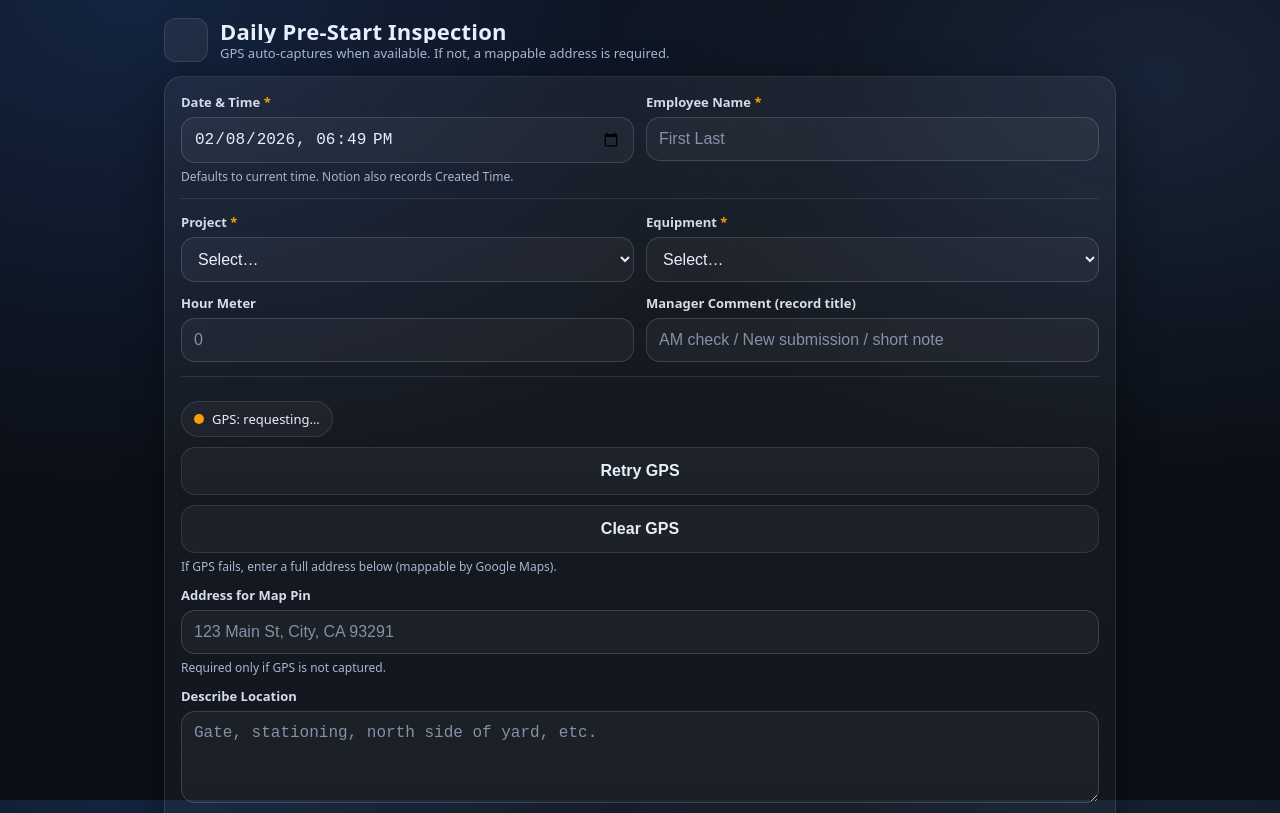
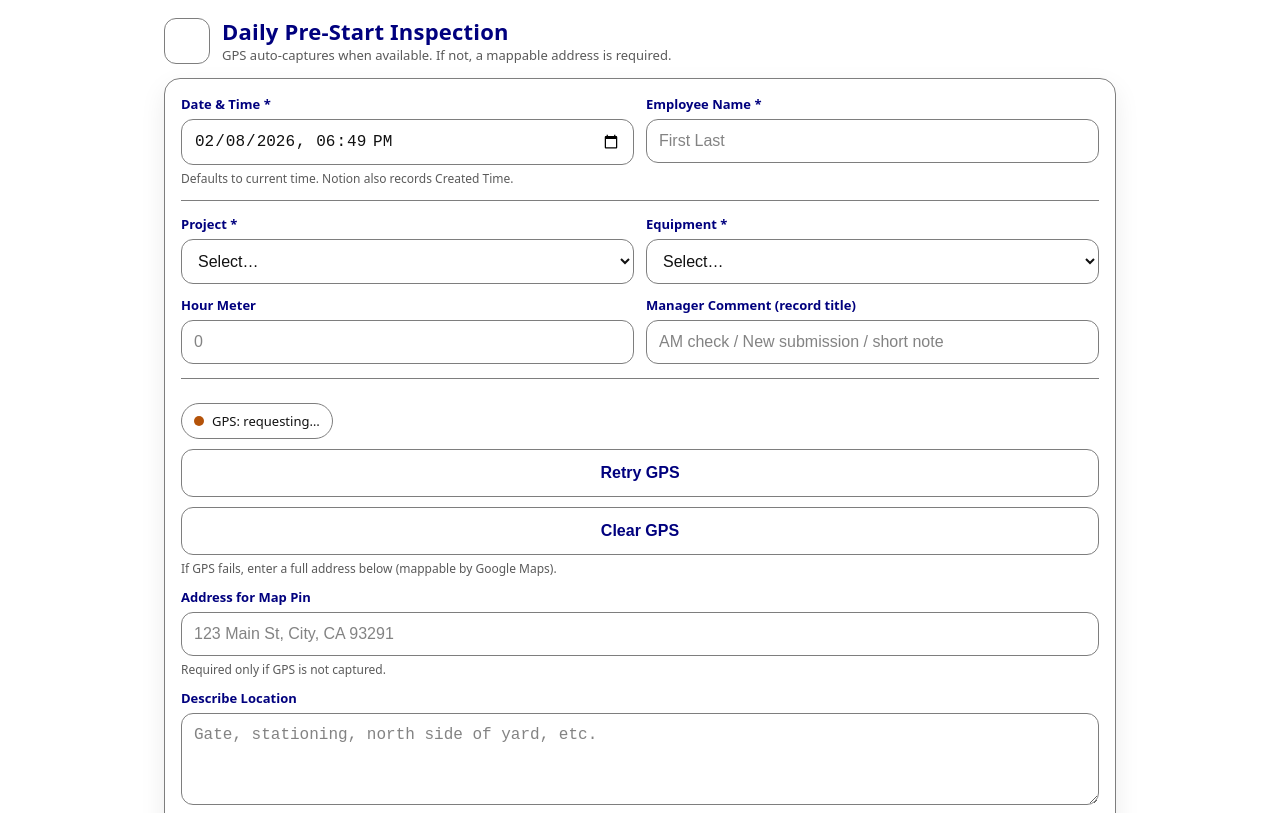
Before and after one commit to archercivil/archercivil.github.io, a plain HTML site: page equip-prestart/index.html in a window 1280 px wide. Shown: the top 813 px of the page. Drawn offline with Linux system fonts and the light colour scheme.

Commit message:
Update index.html style colors

```diff
--- a/equip-prestart/index.html
+++ b/equip-prestart/index.html
@@ -10,30 +10,26 @@
 
   <style>
     :root{
-      --bg:#0b0f17;
-      --card:#0f1624;
-      --card2:#0c1320;
-      --text:#e8eefc;
-      --muted:#a9b6d1;
-      --line:rgba(255,255,255,0.10);
-      --line2:rgba(255,255,255,0.14);
-      --accent:#3b82f6;
-      --accent2:#60a5fa;
-      --danger:#ef4444;
-      --ok:#22c55e;
-      --warn:#f59e0b;
-      --shadow: 0 10px 40px rgba(0,0,0,0.35);
-      --radius: 18px;
+      --bg:#ffffff;
+      --card:#ffffff;
+      --text:#111111;
+      --muted:#5a5a5a;
+      --border:#7e7e7e;
+      --heading:#00007e;
+      --accent:#00007e;
+      --danger:#b91c1c;
+      --ok:#15803d;
+      --warn:#b45309;
+      --radius: 16px;
+      --shadow: 0 10px 26px rgba(0,0,0,0.08);
     }
 
-    * { box-sizing: border-box; }
-    html, body { height: 100%; }
+    *{ box-sizing:border-box; }
+    html, body{ height:100%; }
     body{
       margin:0;
       font-family: system-ui, -apple-system, Segoe UI, Roboto, Arial, sans-serif;
-      background: radial-gradient(1200px 800px at 10% 0%, rgba(59,130,246,0.18), transparent 60%),
-                  radial-gradient(1000px 700px at 90% 10%, rgba(96,165,250,0.14), transparent 55%),
-                  var(--bg);
+      background: var(--bg);
       color: var(--text);
     }
 
@@ -51,11 +47,11 @@
     }
 
     .logo{
-      width: 44px;
-      height: 44px;
+      width: 46px;
+      height: 46px;
       border-radius: 12px;
-      background: rgba(255,255,255,0.06);
-      border: 1px solid var(--line);
+      background: #fff;
+      border: 1px solid var(--border);
       display:flex;
       align-items:center;
       justify-content:center;
@@ -77,15 +73,18 @@
       gap: 2px;
       min-width: 0;
     }
-    .title{
+
+    h1{
       margin:0;
       font-size: 22px;
       letter-spacing: 0.2px;
-      line-height: 1.1;
+      line-height: 1.15;
+      color: var(--heading);
       white-space: nowrap;
       overflow: hidden;
       text-overflow: ellipsis;
     }
+
     .subtitle{
       margin:0;
       color: var(--muted);
@@ -94,8 +93,8 @@
     }
 
     .card{
-      background: linear-gradient(180deg, rgba(255,255,255,0.05), rgba(255,255,255,0.02));
-      border: 1px solid var(--line);
+      background: var(--card);
+      border: 1px solid var(--border);
       border-radius: var(--radius);
       box-shadow: var(--shadow);
       overflow: hidden;
@@ -108,7 +107,7 @@
     .section{
       margin-top: 14px;
       padding-top: 14px;
-      border-top: 1px solid var(--line);
+      border-top: 1px solid var(--border);
     }
 
     .grid2{
@@ -124,15 +123,15 @@
     label{
       display:block;
       margin: 0 0 6px;
-      font-weight: 650;
+      font-weight: 700;
       font-size: 13px;
-      color: rgba(232,238,252,0.92);
+      color: var(--heading);
     }
 
     .field{
-      background: rgba(255,255,255,0.04);
-      border: 1px solid var(--line2);
-      border-radius: 14px;
+      background: #fff;
+      border: 1px solid var(--border);
+      border-radius: 12px;
       padding: 12px;
       color: var(--text);
       width: 100%;
@@ -140,7 +139,12 @@
       outline: none;
     }
 
-    .field::placeholder{ color: rgba(169,182,209,0.75); }
+    .field:focus{
+      border-color: var(--accent);
+      box-shadow: 0 0 0 3px rgba(0,0,126,0.10);
+    }
+
+    .field::placeholder{ color: rgba(90,90,90,0.75); }
 
     textarea.field{ min-height: 92px; resize: vertical; }
 
@@ -165,8 +169,8 @@
       gap: 8px;
       border-radius: 999px;
       padding: 8px 12px;
-      border: 1px solid var(--line);
-      background: rgba(255,255,255,0.04);
+      border: 1px solid var(--border);
+      background: #fff;
       font-size: 13px;
       color: var(--text);
       user-select: none;
@@ -176,7 +180,7 @@
       width: 10px;
       height: 10px;
       border-radius: 999px;
-      background: var(--muted);
+      background: #9ca3af;
     }
     .dot.ok{ background: var(--ok); }
     .dot.warn{ background: var(--warn); }
@@ -191,38 +195,43 @@
 
     .btn{
       width: 100%;
-      border: 0;
-      border-radius: 14px;
+      border-radius: 12px;
       padding: 14px 14px;
       font-size: 16px;
-      font-weight: 700;
+      font-weight: 800;
       cursor: pointer;
+      border: 1px solid var(--border);
+      background: #fff;
+      color: var(--heading);
     }
+
     .btnPrimary{
-      background: linear-gradient(90deg, var(--accent), var(--accent2));
-      color: #07101f;
+      border-color: var(--accent);
+      background: var(--accent);
+      color: #fff;
     }
+
     .btnGhost{
-      background: rgba(255,255,255,0.04);
-      color: var(--text);
-      border: 1px solid var(--line);
-      font-weight: 650;
+      background: #fff;
+      color: var(--heading);
+      border: 1px solid var(--border);
+      font-weight: 750;
     }
 
     .status{
       margin-top: 12px;
       white-space: pre-wrap;
       font-size: 13px;
-      color: rgba(232,238,252,0.95);
+      color: var(--text);
     }
 
     .req{
-      color: rgba(232,238,252,0.9);
-      font-weight: 750;
+      color: var(--heading);
+      font-weight: 800;
     }
     .req::after{
       content:" *";
-      color: var(--warn);
+      color: var(--accent);
       font-weight: 900;
     }
 
@@ -258,7 +267,7 @@
         <img src="/archer-logo.png" alt="Archer Civil" onerror="this.style.display='none';" />
       </div>
       <div class="titleBlock">
-        <h1 class="title">Daily Pre-Start Inspection</h1>
+        <h1>Daily Pre-Start Inspection</h1>
         <p class="subtitle">GPS auto-captures when available. If not, a mappable address is required.</p>
       </div>
     </div>
@@ -384,10 +393,8 @@
     const f = document.getElementById("f");
     const statusEl = document.getElementById("status");
 
-    const gpsPill = document.getElementById("gpsPill");
     const gpsText = document.getElementById("gpsText");
     const gpsDot = document.getElementById("gpsDot");
-
     const retryGpsBtn = document.getElementById("retryGpsBtn");
     const clearGpsBtn = document.getElementById("clearGpsBtn");
 
@@ -405,7 +412,6 @@
     setNow();
 
     const setGpsUi = (state, msg) => {
-      // state: "ok" | "warn" | "bad"
       gpsDot.className = "dot " + (state || "");
       gpsText.textContent = msg || "";
     };
@@ -458,15 +464,13 @@
         },
         (err) => {
           clearGps();
-          // Make the reason visible but keep it short
           statusEl.textContent = "GPS not available. Enter an address for the map pin.\n" + err.message;
         },
         { enableHighAccuracy: true, timeout: 12000, maximumAge: 0 }
       );
     };
 
-    // Auto-capture GPS on load (what you requested)
-    // Small delay helps iOS render before location prompt
+    // Auto-capture GPS on load
     window.addEventListener("load", () => {
       setTimeout(() => captureGps(), 350);
     });
@@ -477,18 +481,12 @@
       addressField.focus();
     });
 
-    // Keep address requirement in sync if user clears GPS manually
-    addressField.addEventListener("input", () => {
-      // no-op, but keeps form validation friendly
-    });
-
     // Helpers
     const sanitize = (v) => (v == null ? "" : String(v)).trim();
     const getMultiSelect = (selectEl) =>
       Array.from(selectEl.selectedOptions).map((o) => o.value);
 
     const looksMappable = (addr) => {
-      // Lightweight check: contains at least one digit and at least 2 words
       const a = sanitize(addr);
       if (a.length < 8) return false;
       const hasDigit = /\d/.test(a);
@@ -503,7 +501,6 @@
       hourMeter: f.elements.hourMeter.value,
       managerComment: sanitize(f.elements.managerComment.value),
 
-      // Address for pin (your "Location" field in Notion)
       locationText: sanitize(f.elements.locationText.value),
       describeLocation: sanitize(f.elements.describeLocation.value),
 
@@ -533,7 +530,6 @@
 
       const payload = buildPayload();
 
-      // Base required fields
       const missing = validateClient(payload);
       if (missing.length) {
         statusEl.textContent = "Missing required fields:\n- " + missing.join("\n- ");
@@ -543,7 +539,6 @@
       // GPS or address requirement
       const gpsOk = hasGps();
       if (!gpsOk) {
-        // Demand an address usable by Google Maps for the pin
         if (!payload.locationText) {
           statusEl.textContent = "GPS not captured. Address for Map Pin is required.";
           addressField.focus();
@@ -579,6 +574,7 @@
         f.reset();
         setNow();
         setGpsUi("warn", "GPS: attempting…");
+        requireAddress(true);
 
         // Re-attempt GPS automatically for next submission
         setTimeout(() => captureGps(), 350);
```
